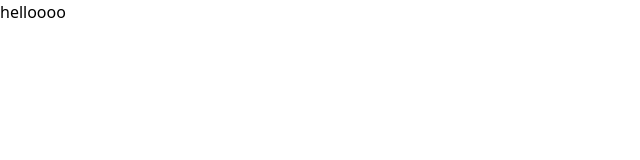
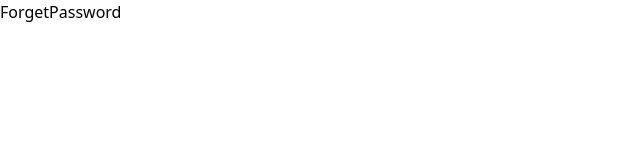
Before and after one commit to Surekha3011/realtor-clone-react, a React (Create React App) app: page /forget-password in a window 1280 px wide. Shown: the top 160 px of the page, without its empty margins (0-640 px from the left). Built offline with nearby package versions, Linux system fonts and the light colour scheme.

Commit message:
create pages and routes

```diff
--- a/package.json
+++ b/package.json
@@ -8,6 +8,8 @@
     "@testing-library/user-event": "^13.5.0",
     "react": "^18.2.0",
     "react-dom": "^18.2.0",
+    "react-router": "^6.21.1",
+    "react-router-dom": "^6.21.1",
     "react-scripts": "5.0.1",
     "web-vitals": "^2.1.4"
   },
--- a/src/App.js
+++ b/src/App.js
@@ -1,8 +1,25 @@
+import { BrowserRouter as Router, Routes, Route } from "react-router-dom";
+import Home from "./pages/Home";
+import ForgetPassword from "./pages/ForgetPassword";
+import Profile from "./pages/Profile";
+import Signup from "./pages/Signup";
+import Signin from "./pages/Signin";
+import Offers from "./pages/Offers";
+
 function App() {
   return (
-    <div>
-      <h1>helloooo</h1>
-    </div>
+    <>
+      <Router>
+        <Routes>
+          <Route path="/" element={<Home />}></Route>
+          <Route path="/profile" element={<Profile />}></Route>
+          <Route path="/sign-in" element={<Signin />}></Route>
+          <Route path="/sign-up" element={<Signup />}></Route>
+          <Route path="/forget-password" element={<ForgetPassword />}></Route>
+          <Route path="/offers" element={<Offers />}></Route>
+        </Routes>
+      </Router>
+    </>
   );
 }
 
--- /dev/null
+++ b/src/pages/ForgetPassword.jsx
@@ -0,0 +1,5 @@
+import React from "react";
+
+export default function ForgetPassword() {
+  return <div>ForgetPassword</div>;
+}
--- /dev/null
+++ b/src/pages/Home.jsx
@@ -0,0 +1,5 @@
+import React from "react";
+
+export default function Home() {
+  return <div>Home</div>;
+}
--- /dev/null
+++ b/src/pages/Offers.jsx
@@ -0,0 +1,5 @@
+import React from "react";
+
+export default function Offers() {
+  return <div>Offers</div>;
+}
--- /dev/null
+++ b/src/pages/Profile.jsx
@@ -0,0 +1,5 @@
+import React from "react";
+
+export default function Profile() {
+  return <div>Profile</div>;
+}
--- /dev/null
+++ b/src/pages/Signin.jsx
@@ -0,0 +1,5 @@
+import React from "react";
+
+export default function Signin() {
+  return <div>Signin</div>;
+}
--- /dev/null
+++ b/src/pages/Signup.jsx
@@ -0,0 +1,5 @@
+import React from "react";
+
+export default function Signup() {
+  return <div>Signup</div>;
+}
```
Also changed, not shown: 1 other file (tests, documents, lock files or other folders).
